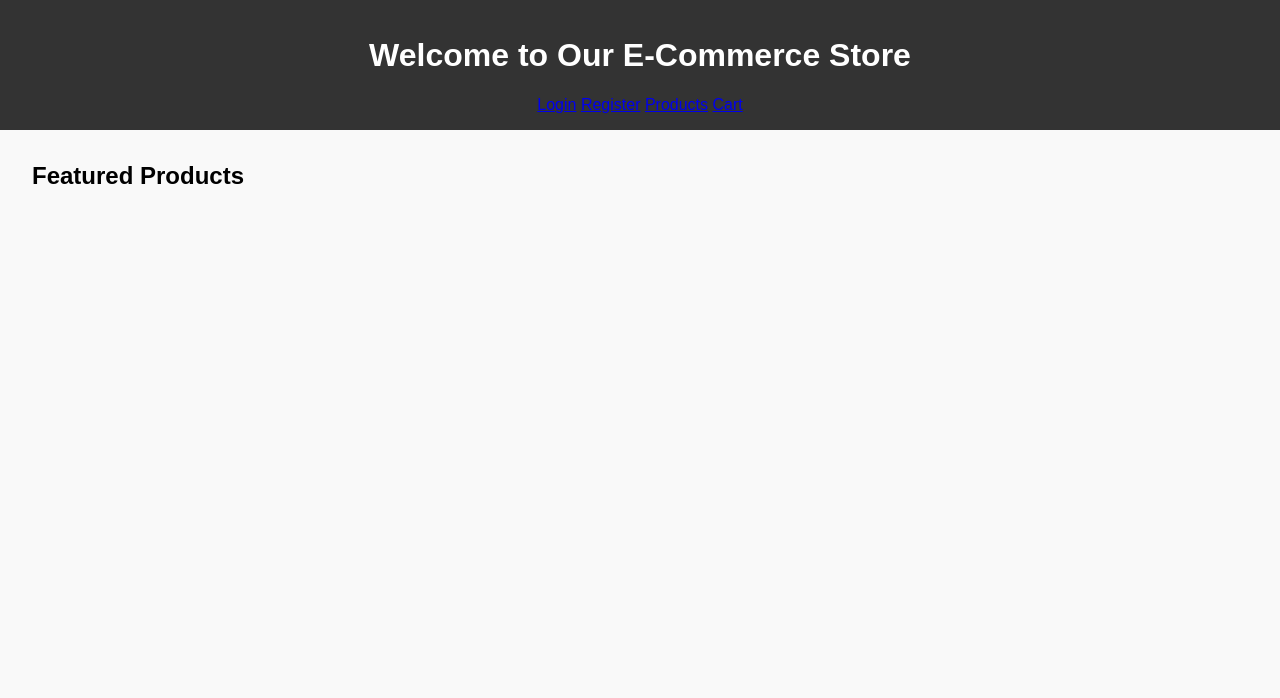
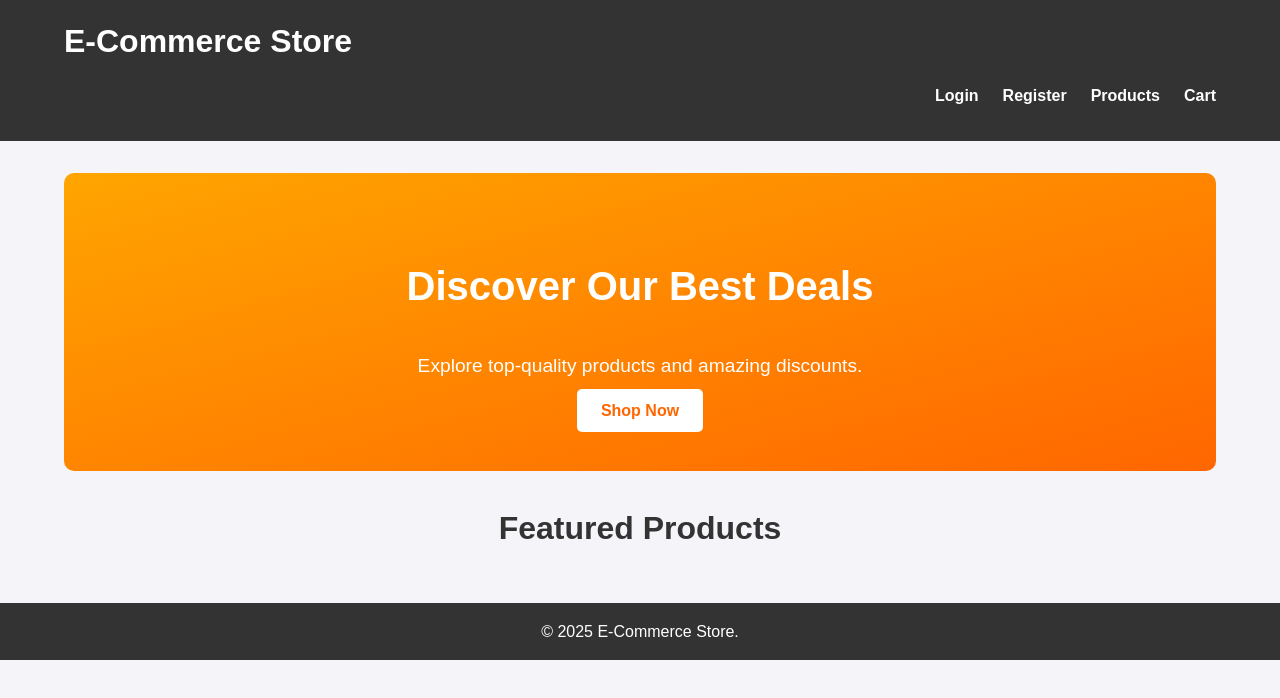
Before and after one commit to Abdulbasir456/Ecommerce-project, a plain HTML site: page frontend/index.html in a window 1280 px wide. Drawn offline with Linux system fonts and the light colour scheme; no server answers.

Commit message:
feat: Add image field to MongoDB and display images on frontend; style home page

```diff
--- a/backend/models/Product.js
+++ b/backend/models/Product.js
@@ -4,6 +4,7 @@ const productSchema = new mongoose.Schema({
     name: { type: String, required: true },
     description: { type: String, required: true },
     price: { type: Number, required: true },
+    imageUrl: { type: String },
 }, { timestamps: true });
 
 module.exports = mongoose.model('Product', productSchema );
--- a/backend/server.js
+++ b/backend/server.js
@@ -11,6 +11,10 @@ dotenv.config();
 connectDB();
 
 const app = express();
+
+// Middleware for serving static files
+app.use('/images', express.static('public/images'));
+
 
 app.use(cors());
 app.use(express.json());
--- a/frontend/css/styles.css
+++ b/frontend/css/styles.css
@@ -1,17 +1,243 @@
+
+/* General Reset */
 body {
-    font-family: Arial, sans-serif;
     margin: 0;
     padding: 0;
-    background-color: #f9f9f9
+    font-family: 'Arial', sans-serif;
+    line-height: 1.6;
+    background-color: #f4f4f9;
+    color: #333;
+
 }
 
-header {
-    background-color: #333;
-    color: white;
-    padding: 1rem;
+/* Utility Classes */
+
+.container {
+    width: 90%;
+    max-width: 1200px;
+    margin: 0 auto;
+}
+
+.text-center {
     text-align: center;
 }
 
-main {
-    margin: 2rem;
+/* Header */
+
+.main-header {
+    background-color: #333;
+    color: #fff;
+    padding: 1rem 0;
 }
+
+.main-header .logo {
+    margin: 0;
+    font-size: 2rem;
+    font-weight: bold;
+}
+
+.nav-links {
+    list-style: none;
+    padding: 0;
+    display: flex;
+    justify-content: flex-end;
+}
+
+.nav-links li {
+    margin-left: 1.5rem;
+}
+
+.nav-links a {
+    text-decoration: none;
+    color: white;
+    font-weight: bold;
+    transition: color 0.3s;
+}
+
+.nav-links a:hover {
+    color: #ffa500;
+}
+
+/* Main Content */
+
+.main-content {
+    padding: 2rem 0;
+}
+
+.hero {
+    text-align: center;
+    padding: 3rem 1rem;
+    background: linear-gradient(to bottom right, #ffa500, #ff6600);
+    color: white;
+    border-radius: 10px;
+    margin-bottom: 2rem;
+}
+
+.hero h2 {
+    font-size: 2.5rem;
+}
+
+.hero p {
+    font-size: 1.2rem;
+    margin: 1rem 0;
+}
+
+.hero .btn-primary {
+    background-color: white;
+    color: #ff6600;
+    padding: 0.8rem 1.5rem;
+    text-decoration: none;
+    font-weight: bold;
+    border-radius: 5px;
+    transition: background-color 0.3s, color 0.3s;
+
+}
+
+.hero .btn-primary:hover {
+    background-color: #ff6600;
+    color: white;
+}
+
+
+
+/* Featured Products */
+
+.featured-products h2 {
+    font-size: 2rem;
+    text-align: center;
+    margin-bottom: 1rem;
+}
+
+.product-grid {
+    display: grid;
+    grid-template-columns: repeat(auto-fit, minmax(250px, 1fr));
+    gap: 1.5rem;
+}
+
+.product-card {
+    background: white;
+    border: 1px solid #ddd;
+    border-radius: 10px;
+    box-shadow: 0 2px 5px rgba(0, 0, 0, 0.1);
+    text-align: center;
+    padding: 1rem;
+    transition: transform 0.3s, box-shadow 0.3s;
+}
+
+.product-card:hover {
+    transform: translateY(-5px);
+    box-shadow: 0 4px 10px rgba(0, 0, 0, 0.2);
+}
+
+.product-card img {
+    width: 100%;
+    height: auto;
+    border-radius: 10px;
+}
+
+.product-card h3 {
+    font-size: 1.2rem;
+    margin: 0.5rem 0;
+}
+
+.product-card p {
+    font-size: 0.9rem;
+    color: #555;
+}
+
+.product-card .btn-secondary {
+    background-color: #ff6600;
+    color: white;
+    padding: 0.5rem 1rem;
+    text-decoration: none;
+    font-weight: bold;
+    border-radius: 5px;
+    display: inline-block;
+    transition: background-color 0.3s;
+}
+
+.product-card .btn-secondary:hover {
+    background-color: #ffa500;
+}
+
+
+    /* Product Styles
+#productContainer {
+    display: flex;
+    flex-wrap: wrap;
+    gap: 2rem;
+    justify-content: center;
+}
+
+.product-card {
+    background: #fff;
+    border: 1px solid #ddd;
+    border-radius: 8px;
+    overflow: hidden;
+    width: 300px;
+    box-shadow: 0 4px 6px rgba(0, 0, 0, 0.1);
+    transition: transform 0.2s ease, box-shadow 0.2s ease;
+}
+
+.product-card:hover {
+    transform: translateY(-5px);
+    box-shadow: 0 6px 10px rgba(0, 0, 0, 0.15);
+}
+
+.product-card img {
+    width: 100%;
+    height: 200px;
+    object-fit: cover;
+}
+
+.product-card h3 {
+    font-size: 1.5rem;
+    margin: 0.5rem 1rem;
+    color: #333;
+}
+
+.product-card p {
+    font-size: 1rem;
+    margin: 0.5rem 1rem;
+    color: #666;
+}
+
+.product-card .price {
+    font-weight: bold;
+    margin: 0.5rem 1rem;
+    font-size: 1.2rem;
+    color: #000;
+}
+
+.product-card button {
+    display: block;
+    margin: 1rem auto;
+    padding: 0.5rem 1.5rem;
+    background-color: #007bff;
+    color: white;
+    border: none;
+    border-radius: 4px;
+    font-size: 1rem;
+    cursor: pointer;
+    transition: background-color 0.2s ease;
+}
+
+.product-card button:hover {
+    background-color: #0056b3;
+}
+
+*/
+
+
+
+/* Footer */
+.main-footer {
+    background-color: #333;
+    color: white;
+    text-align: center;
+    padding: 1rem 0;
+}
+
+.main-footer p {
+    margin: 0;
+}
--- a/frontend/index.html
+++ b/frontend/index.html
@@ -7,21 +7,40 @@
     <link rel="stylesheet" href="css/styles.css">
 </head>
 <body>
-    <header>
-        <h1>Welcome to Our E-Commerce Store</h1>
-        <nav>
-            <a href="login.html">Login</a>
-            <a href="register.html">Register</a>
-            <a href="products.html">Products</a>
-            <a href="cart.html">Cart</a>
-        </nav>
+    <header class="main-header">
+        <div class="container">
+            <h1 class="logo">E-Commerce Store</h1>
+            <nav>
+                <ul class="nav-links">
+                    <li><a href="login.html">Login</a></li>
+                    <li><a href="register.html">Register</a></li>
+                    <li><a href="products.html">Products</a></li>
+                    <li><a href="cart.html">Cart</a></li>
+                </ul>
+            </nav>
+        </div>
     </header>
 
-    <main>
-        <h2>Featured Products</h2>
-        <div id="productContainer"></div>
+    <main class="main-content">
+        <div class="container">
+            <section class="hero">
+                <h2>Discover Our Best Deals</h2>
+                <p>Explore top-quality products and amazing discounts.</p>
+                <a href="products.html" class="btn-primary">Shop Now</a>
+            </section>
+
+            <section class="featured-products">
+                <h2>Featured Products</h2>
+                <div id="productContainer" class="product-grid"></div>
+            </section>
+        </div>
     </main>
 
+    <footer class="main-footer">
+        <div class="container">
+            <p>&copy; 2025 E-Commerce Store.</p>
+        </div>
+    </footer>
 
     <script src="js/products.js"></script>
 </body>
--- a/frontend/js/products.js
+++ b/frontend/js/products.js
@@ -20,6 +20,7 @@ async function fetchProducts() {
         products.forEach((product) => {
             const productCard = `
             <div class="product-card">
+           <img src="http://localhost:5000${product.imageUrl}" alt="${product.name}" />
             <h3>${product.name}</h3>
             <p>${product.description}</p>
             <p>Price: £${product.price}</p>
```
Also changed, not shown: backend/scripts/seedProducts.js (+82 -1 lines), backend/public/images/jacket1.png (added), backend/public/images/jacket10.png (added), backend/public/images/jacket4.png (added), backend/public/images/shoe3.png (added), backend/public/images/shoe5.png (added).
